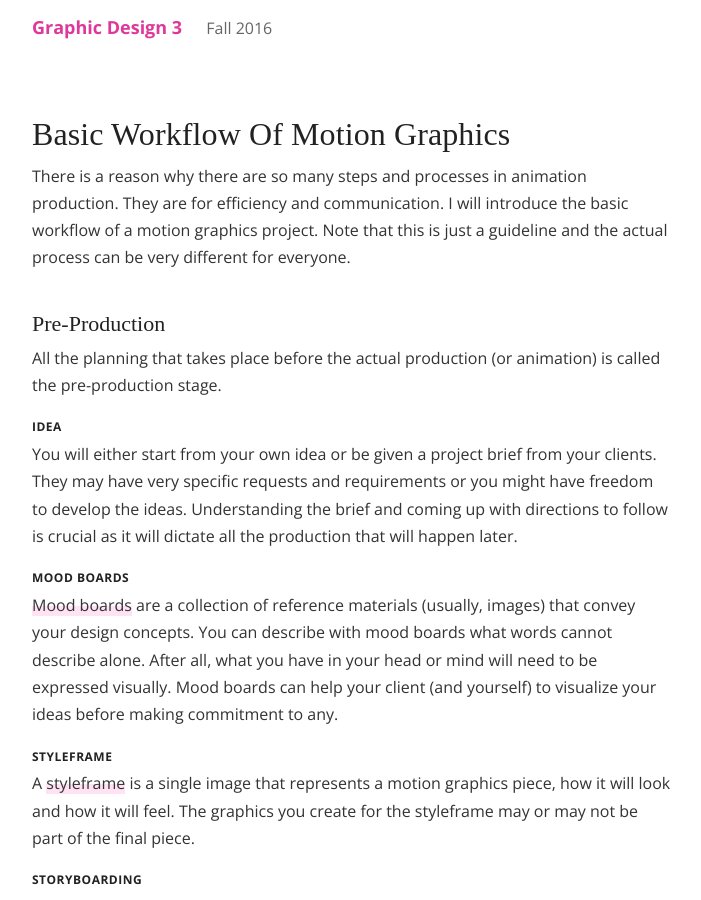
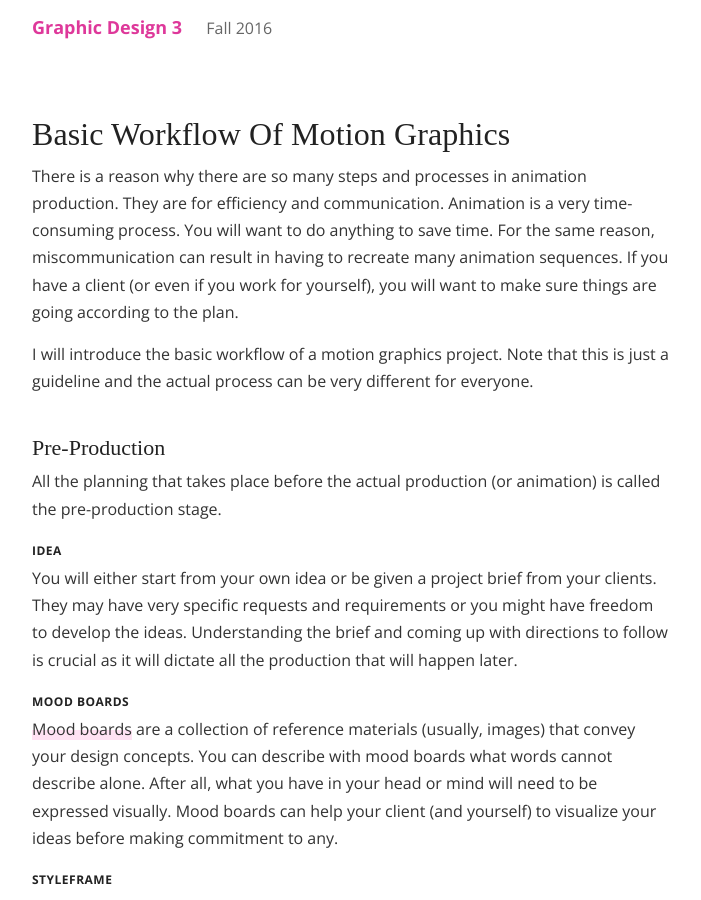
Before and after one commit to Mirandadaa/mica-gd300, a Jekyll site: the page built from _posts/106-9-1-basic-workflow.md, in a window 1280 px wide and 900 px high. Shown: the whole window, without its empty margins (288-989 px from the left). Built offline with Jekyll 4.4.1, drawn with Linux system fonts in a browser that asks for light colours; some web fonts are replaced; some of the changed text lies outside the part shown.

Commit message:
edit - basic workflow

```diff
--- a/_posts/106-9-1-basic-workflow.md
+++ b/_posts/106-9-1-basic-workflow.md
@@ -5,10 +5,12 @@ excerpt_separator: <!--more-->
 summary: How do you turn an idea into complete animation?
 categories:
 tags:
-date_edited: Aug 28, 2016
+date_edited: Sep 4, 2016
 ---
 
-There is a reason why there are so many steps and processes in animation production. They are for efficiency and communication. I will introduce the basic workflow of a motion graphics project. Note that this is just a guideline and the actual process can be very different for everyone.
+There is a reason why there are so many steps and processes in animation production. They are for efficiency and communication. Animation is a very time-consuming process. You will want to do anything to save time. For the same reason, miscommunication can result in having to recreate many animation sequences. If you have a client (or even if you work for yourself), you will want to make sure things are going according to the plan.
+
+I will introduce the basic workflow of a motion graphics project. Note that this is just a guideline and the actual process can be very different for everyone.
 
 ## Pre-production
 All the planning that takes place before the actual production (or animation) is called the pre-production stage.
```
